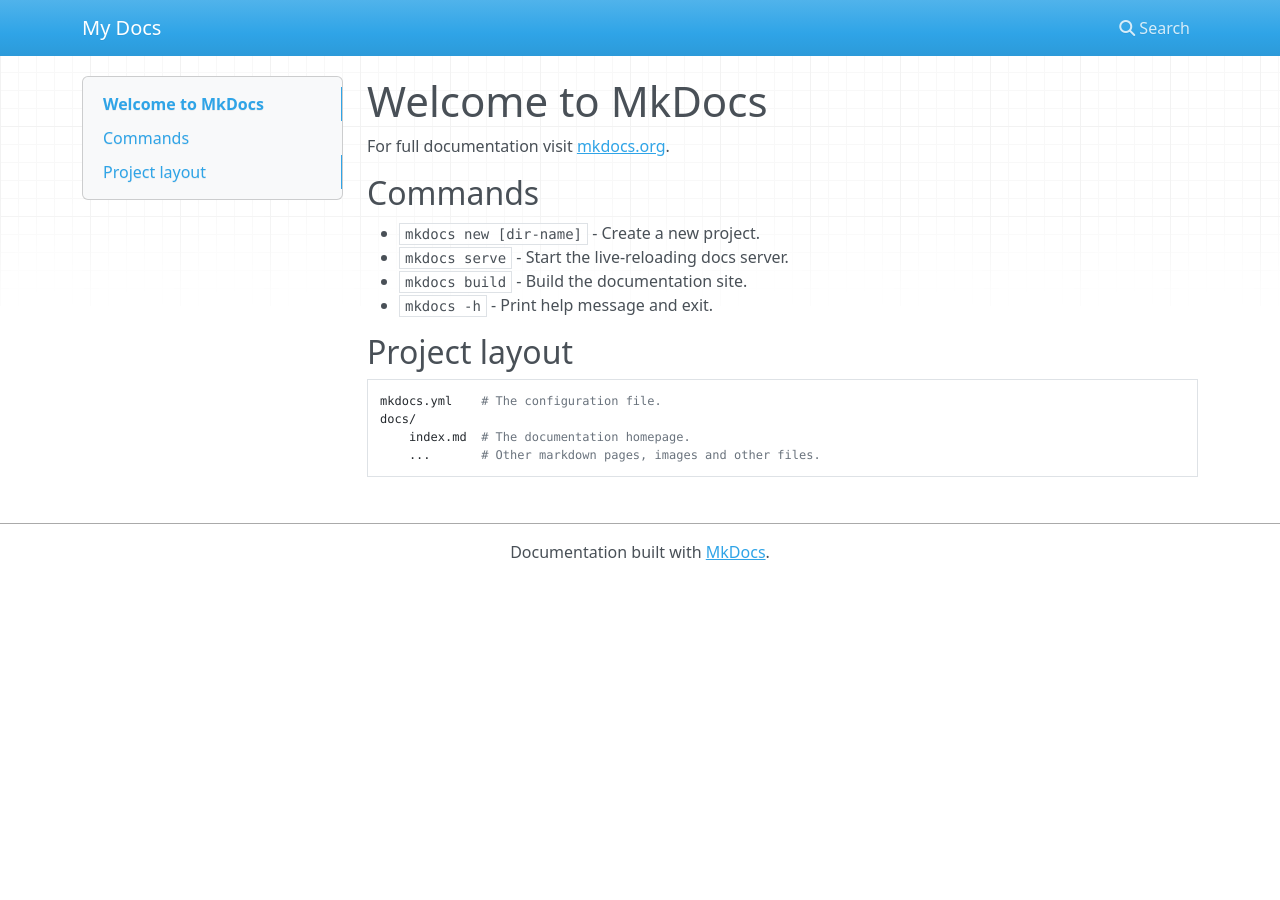
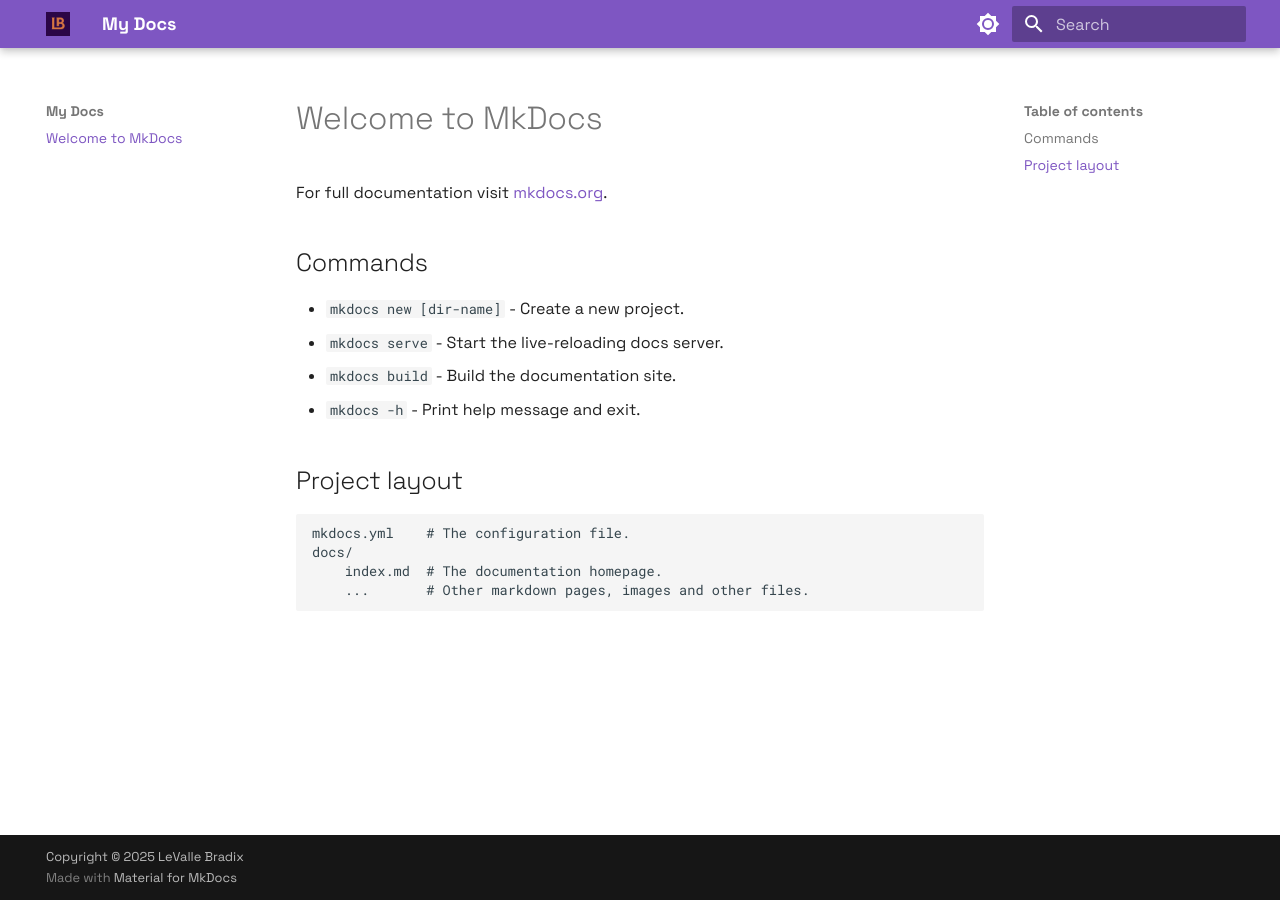
Before and after one commit to lbradix/my-tech-docs, an MkDocs documentation site: the page built from docs/index.md, in a window 1280 px wide. Built offline with MkDocs 1.6.1 and Material for MkDocs 9.7.7, drawn with Linux system fonts in a browser that asks for light colours; nearby versions of some CDN libraries.

Commit message:
Initial commit

```diff
--- a/mkdocs.yml
+++ b/mkdocs.yml
@@ -1 +1,48 @@
 site_name: My Docs
+theme:
+  name: material
+  font:
+    text: Space Grotesk
+  logo: assets/lb2c.png
+  favicon: assets/lb2c.png
+  features:
+    - navigation.footer
+  palette:
+   # primary: deep purple
+    # Palette toggle for light mode
+    - primary: deep purple
+      accent : deep orange
+      toggle:
+        icon: material/brightness-7
+        name: Switch to dark mode
+
+    # Palette toggle for dark mode
+    - scheme: slate
+      primary: deep purple
+      accent : deep orange
+      toggle:
+        icon: material/brightness-4
+        name: Switch to light mode
+
+#Code to add emojis/icons
+markdown_extensions:
+  - attr_list
+  - pymdownx.emoji:
+      emoji_index: !!python/name:material.extensions.emoji.twemoji
+      emoji_generator: !!python/name:material.extensions.emoji.to_svg
+
+  #Code to make code text stand out
+  - pymdownx.highlight:
+      anchor_linenums: true
+      line_spans: __span
+      pygments_lang_class: true
+  - pymdownx.inlinehilite
+  - pymdownx.snippets
+  - pymdownx.superfences
+
+  #Content tabs : use === to make new tabs
+  - pymdownx.superfences
+  - pymdownx.tabbed:
+      alternate_style: true
+
+copyright: Copyright &copy; 2025 LeValle Bradix
```
Also changed, not shown: docs/assets/lb2c.png (added), 2 other files.
